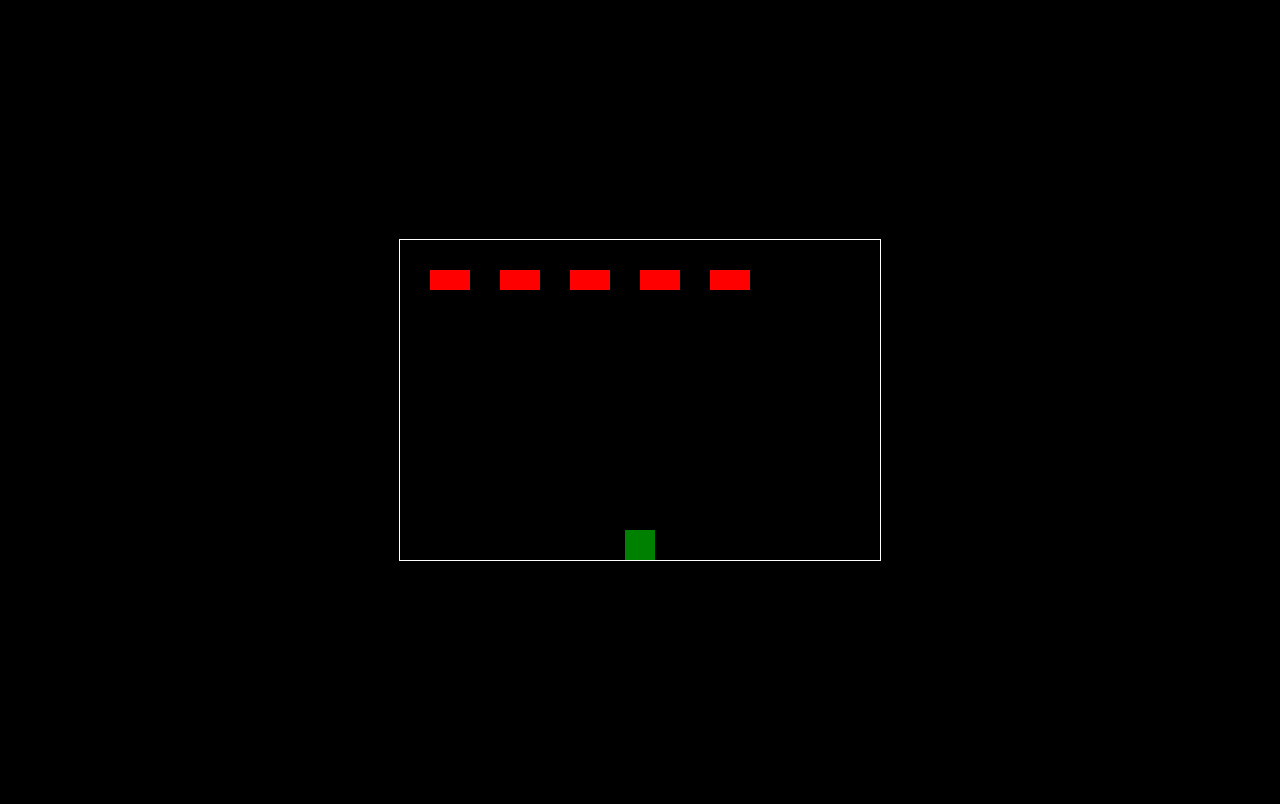
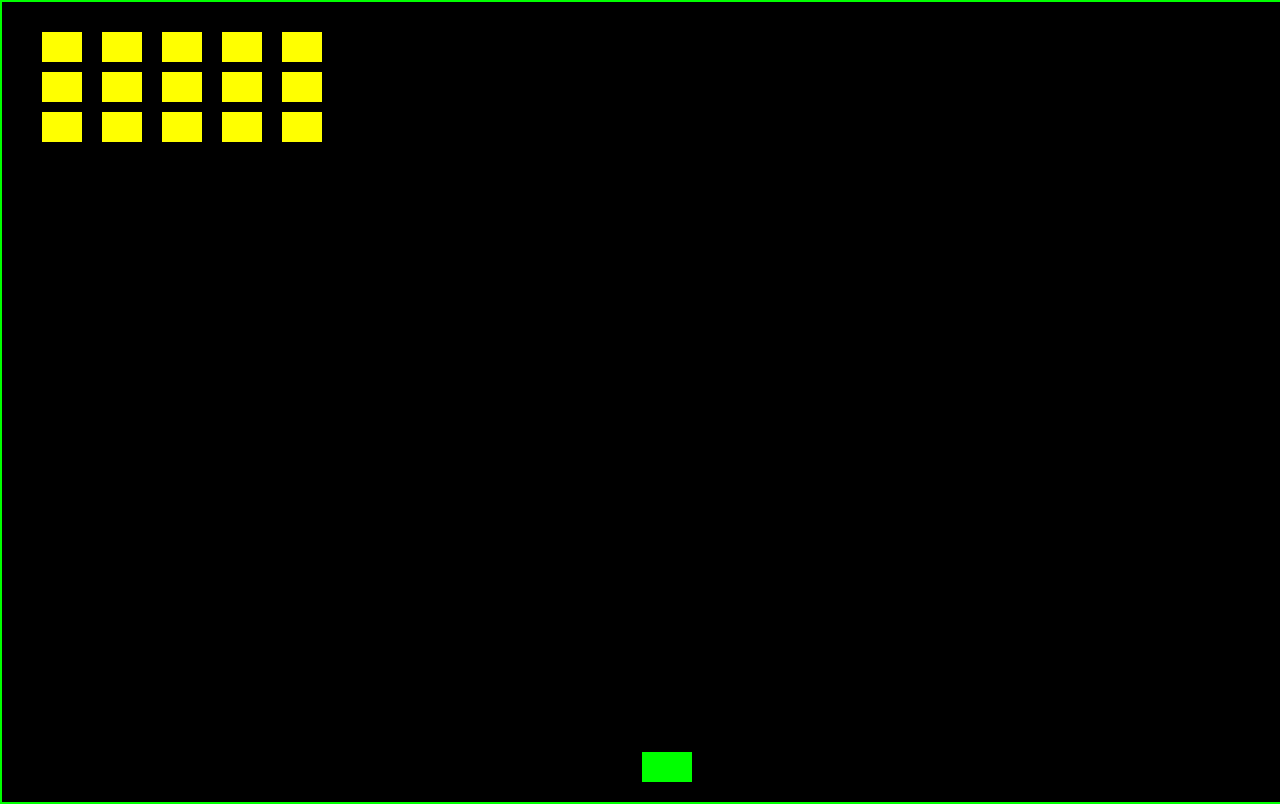
Before and after one commit to andrewjfinn-create/space-invaders-web, a plain HTML site: page index.html in a window 1280 px wide. Drawn offline with Linux system fonts and the light colour scheme.

Commit message:
Update index.html with complete Space Invaders game code

```diff
--- a/index.html
+++ b/index.html
@@ -1,5 +1,5 @@
 <!DOCTYPE html>
-<html>
+<html lang="en">
 <head>
     <meta charset="UTF-8">
     <meta name="viewport" content="width=device-width, initial-scale=1.0">
@@ -7,104 +7,132 @@
     <style>
         body {
             margin: 0;
-            display: flex;
-            justify-content: center;
-            align-items: center;
-            height: 100vh;
             background-color: black;
-            color: white;
-            font-family: Arial, sans-serif;
+            overflow: hidden;
         }
         canvas {
-            border: 1px solid white;
+            display: block;
+            margin: auto;
+            border: 2px solid #00ff00;
+            box-shadow: 0 0 20px rgba(0, 255, 0, 0.5);
         }
     </style>
 </head>
 <body>
-    <canvas id="gameCanvas" width="480" height="320"></canvas>
+    <canvas id="gameCanvas"></canvas>
     <script>
         const canvas = document.getElementById('gameCanvas');
         const ctx = canvas.getContext('2d');
+        canvas.width = window.innerWidth;
+        canvas.height = window.innerHeight;
 
-        let player = { x: canvas.width / 2 - 15, y: canvas.height - 30, width: 30, height: 30, speed: 5 };
-        let bullets = [];
-        let aliens = [];
         let score = 0;
-        let particleEffects = [];
+        let lives = 3;
+        const aliens = [];
+        const bullets = [];
+        let player;
+
+        class Player {
+            constructor() {
+                this.x = canvas.width / 2;
+                this.y = canvas.height - 50;
+                this.width = 50;
+                this.height = 30;
+                this.color = '#00ff00';
+            }
+            draw() {
+                ctx.fillStyle = this.color;
+                ctx.fillRect(this.x, this.y, this.width, this.height);
+            }
+            move(dir) {
+                this.x += dir * 10;
+            }
+            shoot() {
+                bullets.push(new Bullet(this.x + this.width / 2 - 5, this.y));
+            }
+        }
+
+        class Bullet {
+            constructor(x, y) {
+                this.x = x;
+                this.y = y;
+                this.width = 5;
+                this.height = 10;
+                this.color = '#ff0000';
+            }
+            update() {
+                this.y -= 5;
+            }
+            draw() {
+                ctx.fillStyle = this.color;
+                ctx.fillRect(this.x, this.y, this.width, this.height);
+            }
+        }
+
+        class Alien {
+            constructor(x, y) {
+                this.x = x;
+                this.y = y;
+                this.width = 40;
+                this.height = 30;
+                this.color = '#ffff00';
+            }
+            draw() {
+                ctx.fillStyle = this.color;
+                ctx.fillRect(this.x, this.y, this.width, this.height);
+            }
+        }
 
         function createAliens() {
             for (let i = 0; i < 5; i++) {
-                aliens.push({ x: i * 70 + 30, y: 30, width: 40, height: 20 });
+                for (let j = 0; j < 3; j++) {
+                    aliens.push(new Alien(i * 60 + 40, j * 40 + 30));
+                }
             }
         }
 
-        function drawPlayer() {
-            ctx.fillStyle = 'green';
-            ctx.fillRect(player.x, player.y, player.width, player.height);
-        }
-
-        function drawAliens() {
-            aliens.forEach(alien => {
-                ctx.fillStyle = 'red';
-                ctx.fillRect(alien.x, alien.y, alien.width, alien.height);
-            });
-        }
-
-        function drawBullets() {
-            bullets.forEach(bullet => {
-                bullet.y -= bullet.speed;
-                ctx.fillStyle = 'yellow';
-                ctx.fillRect(bullet.x, bullet.y, bullet.width, bullet.height);
-            });
-            bullets = bullets.filter(bullet => bullet.y > 0);
-        }
-
-        function handleCollisions() {
+        function collisionDetection() {
             bullets.forEach((bullet, bIndex) => {
                 aliens.forEach((alien, aIndex) => {
-                    if (bullet.x < alien.x + alien.width && bullet.x + bullet.width > alien.x && bullet.y < alien.y + alien.height && bullet.y + bullet.height > alien.y) {
-                        particles.push({ x: alien.x, y: alien.y });
+                    if (bullet.x < alien.x + alien.width &&
+                        bullet.x + bullet.width > alien.x &&
+                        bullet.y < alien.y + alien.height &&
+                        bullet.y + bullet.height > alien.y) {
+                        // Remove bullet and alien
+                        bullets.splice(bIndex, 1);
+                        aliens.splice(aIndex, 1);
                         score += 10;
-                        aliens.splice(aIndex, 1);
-                        bullets.splice(bIndex, 1);
                     }
                 });
             });
         }
 
-        function drawParticles() {
-            particleEffects.forEach((particle, index) => {
-                ctx.fillStyle = 'white';
-                ctx.fillRect(particle.x, particle.y, 5, 5);
-                particle.y += 2;
-                if (particle.y > canvas.height) {
-                    particleEffects.splice(index, 1);
-                }
+        function gameLoop() {
+            ctx.clearRect(0, 0, canvas.width, canvas.height);
+            player.draw();
+            bullets.forEach((bullet) => {
+                bullet.update();
+                bullet.draw();
             });
+            aliens.forEach((alien) => alien.draw());
+            collisionDetection();
+
+            requestAnimationFrame(gameLoop);
         }
 
-        function update() {
-            ctx.clearRect(0, 0, canvas.width, canvas.height);
-            drawPlayer();
-            drawAliens();
-            drawBullets();
-            handleCollisions();
-            drawParticles();
-            requestAnimationFrame(update);
+        window.addEventListener('keydown', (event) => {
+            if (event.code === 'ArrowLeft') player.move(-1);
+            if (event.code === 'ArrowRight') player.move(1);
+            if (event.code === 'Space') player.shoot();
+        });
+
+        function startGame() {
+            player = new Player();
+            createAliens();
+            gameLoop();
         }
 
-        function shoot() {
-            bullets.push({ x: player.x + player.width / 2, y: player.y, width: 5, height: 10, speed: 4 });
-        }
-
-        createAliens();
-        update();
-
-        window.addEventListener('keydown', (e) => {
-            if (e.key === 'ArrowLeft') player.x -= player.speed;
-            if (e.key === 'ArrowRight') player.x += player.speed;
-            if (e.key === ' ') shoot();
-        });
+        startGame();
     </script>
 </body>
 </html>
```
